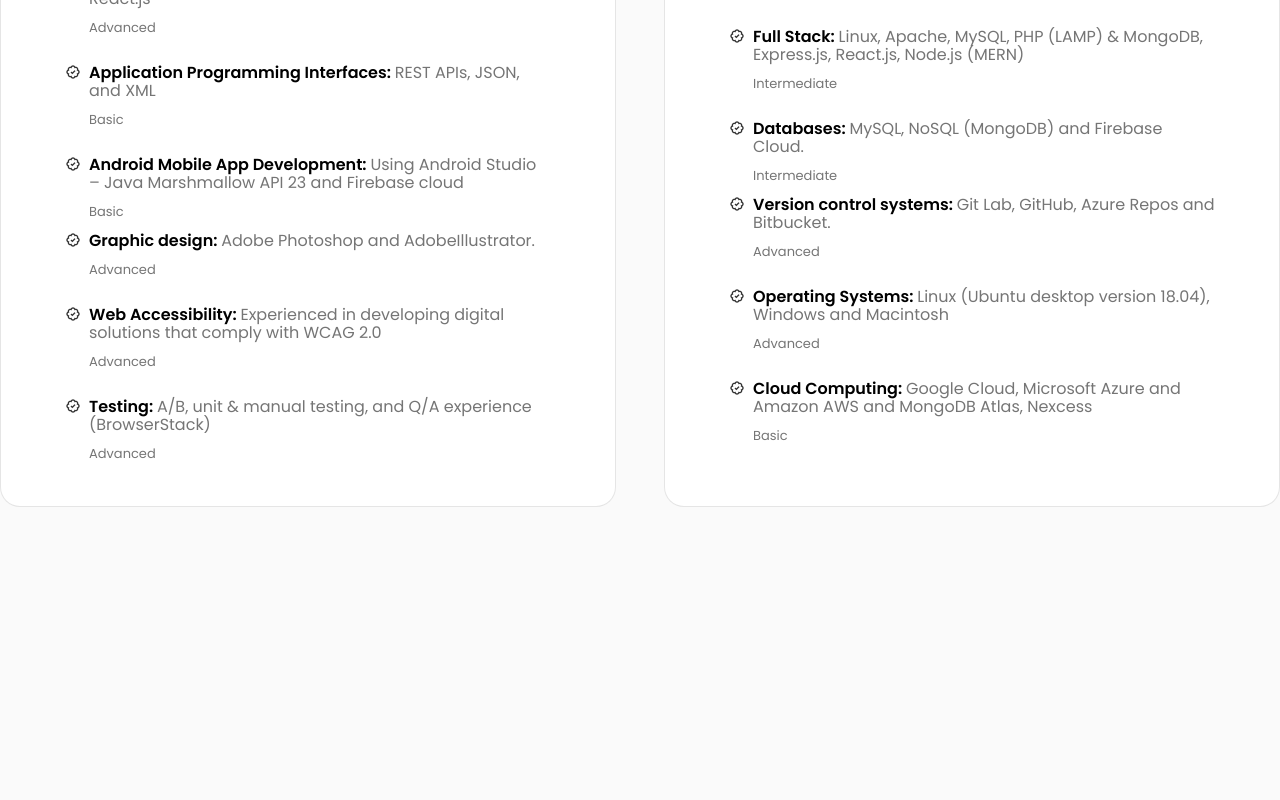
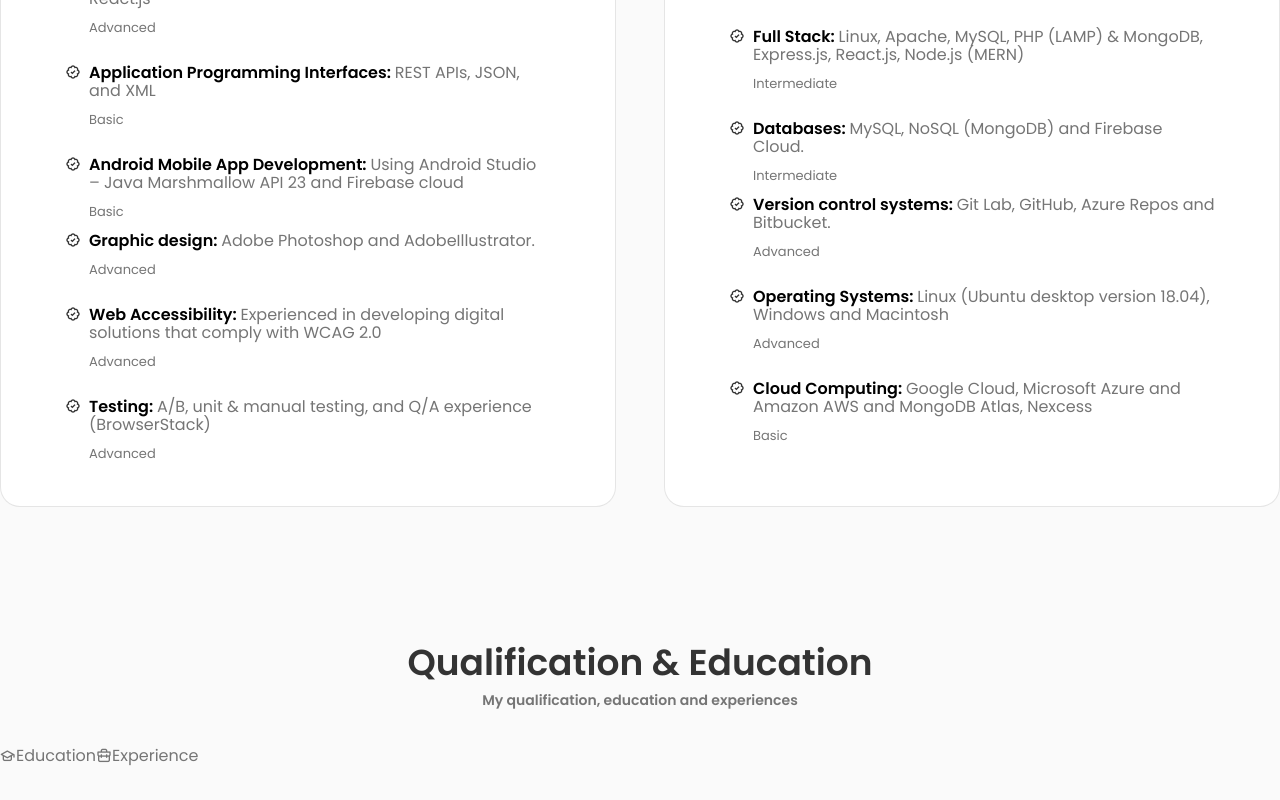
Before and after one commit to JasmineKhalimova/ReactPortfolio, a React (Create React App) app: page / in a window 1280 px wide. Shown: the part 1714-2514 px from the top of the page. Before the commit the page ends 2253 px from the top, so only its background shows below. Built offline with nearby package versions, Linux system fonts and the light colour scheme.

Commit message:
started working experiance and qualification section

```diff
--- a/src/App.js
+++ b/src/App.js
@@ -3,6 +3,7 @@ import Header  from './components/header/header';
 import Home from './components/home/Home';
 import About from './components/about/About';
 import Skills from './components/skills/Skills';
+import Qualification from './components/qualification/Qualification';
 
 function App() {
   return (
@@ -12,6 +13,7 @@ function App() {
         <Home />
         <About />
         <Skills />
+        <Qualification />
       </main>
     </div>
   );
--- /dev/null
+++ b/src/components/qualification/Qualification.jsx
@@ -0,0 +1,25 @@
+import React from 'react';
+import './qualification.css';
+
+const Qualification = () => {
+  return (
+    <section className='about section' id='about'>
+        <h2 className='section__title'>Qualification & Education</h2>
+        <h3 className='section__subtitle'>My qualification, education and experiences</h3>
+        <div className='qualification__container container'>
+            <div className='qualification__tabs'>
+                <div className='qualification__button button--flex qualification__active'>
+                    <i className='uil uil-graduation-cap qualification__icon'></i>
+                    {""} Education
+                </div>
+                <div className='qualification__button button--flex'>
+                    <i className='uil uil-briefcase qualification__icon'></i>
+                    {""} Experience
+                </div>
+            </div>
+        </div>
+    </section>
+  )
+}
+
+export default Qualification
--- a/src/components/skills/Skills.jsx
+++ b/src/components/skills/Skills.jsx
@@ -1,5 +1,5 @@
 import React from 'react';
-import '../skills/skills.css';
+import './skills.css';
 
 const Skills = () => {
   return (
```
Also changed, not shown: src/components/qualification/qualification.css (added).
